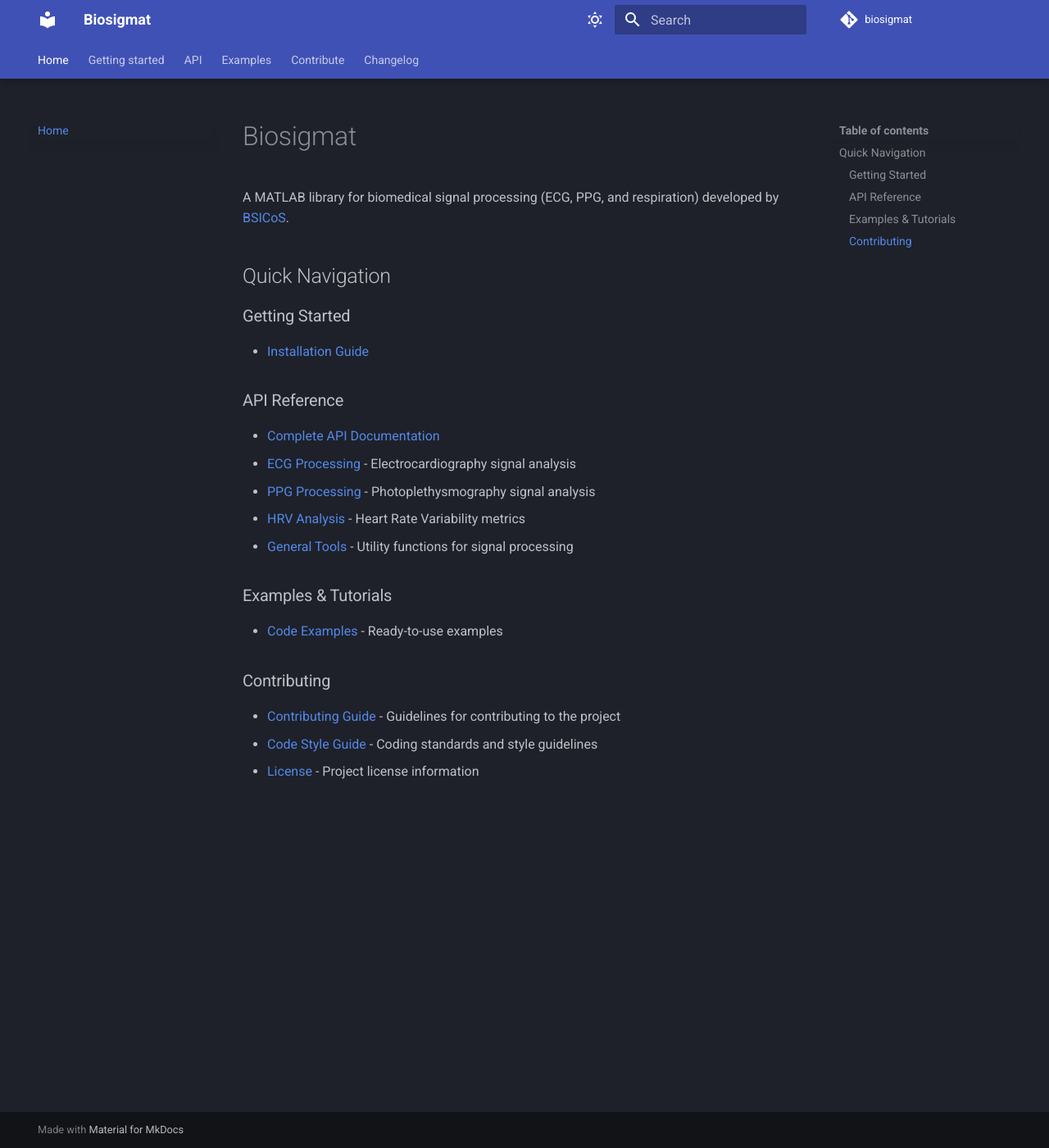
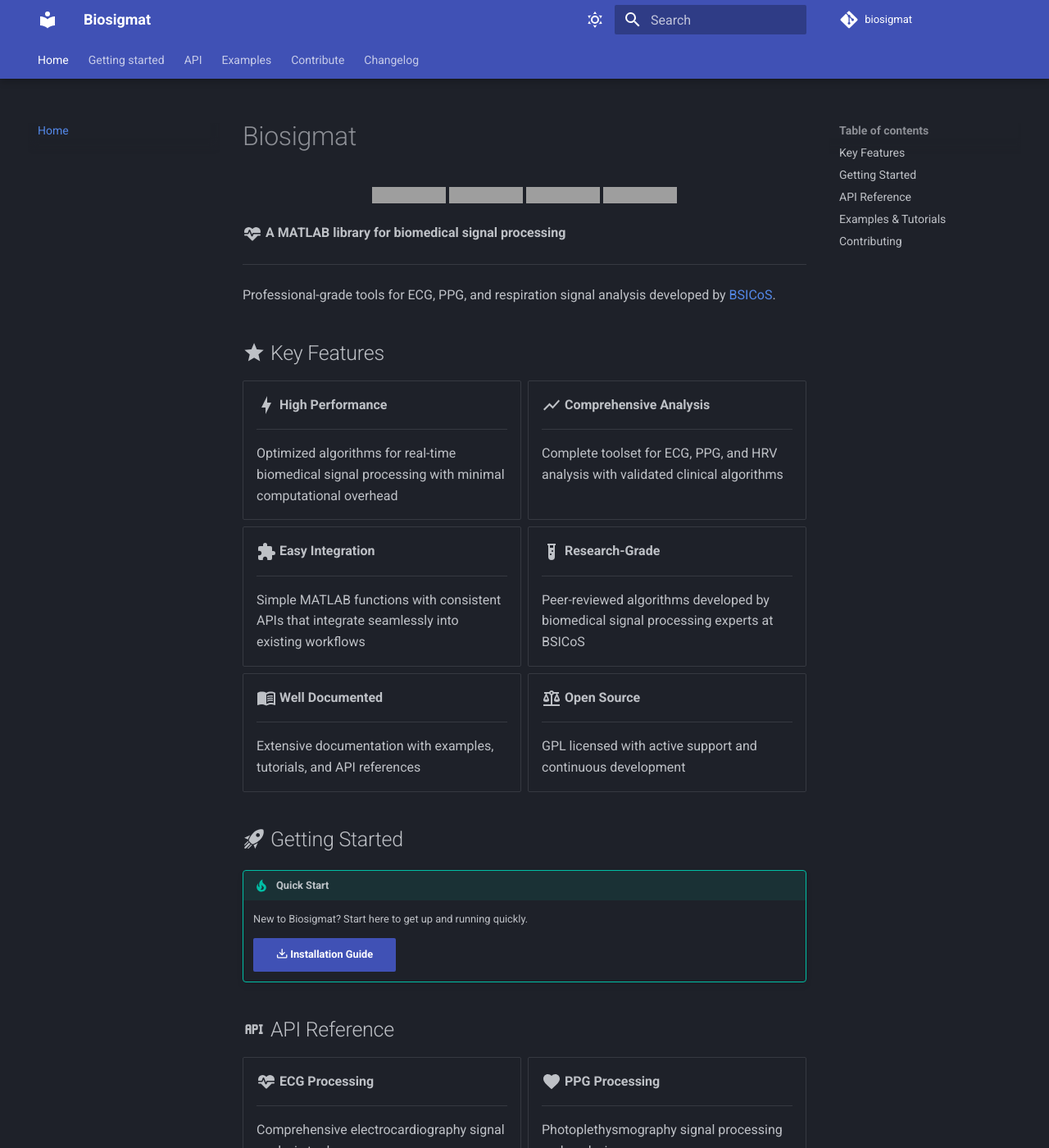
Before and after one commit to BSICoS/biosigmat, an MkDocs documentation site: the page built from docs/index.md, in a window 1280 px wide and 1400 px high. Shown: the whole window at 82% size. Built offline with MkDocs 1.6.1 and Material for MkDocs 9.7.7, drawn with Linux system fonts in a browser that asks for light colours; comment, search, counter and statistics services are not loaded; some of the changed text lies outside the part shown; grey boxes are pictures that could not be loaded.

Commit message:
Enhanced home style

```diff
--- a/docs/index.md
+++ b/docs/index.md
@@ -4,24 +4,150 @@
 
 # Biosigmat
 
-A MATLAB library for biomedical signal processing (ECG, PPG, and respiration) developed by [BSICoS](https://bsicos.i3a.es/es/).
+<div align="center" markdown>
 
-## Quick Navigation
+![MATLAB](https://img.shields.io/badge/MATLAB-R2025-green?style=flat-square&logo=mathworks)
+![License](https://img.shields.io/badge/License-GLP-blue?style=flat-square)
+![Tests](https://img.shields.io/badge/Tests-Passing-green?style=flat-square&logo=checkmarx)
+![Version](https://img.shields.io/badge/Version-0.1.0-orange?style=flat-square)
 
-### Getting Started
-- [Installation Guide](getting-started/installation.md)
+</div>
 
-### API Reference
-- [Complete API Documentation](api/index.md)
-- [ECG Processing](api/ecg/index.md) - Electrocardiography signal analysis
-- [PPG Processing](api/ppg/index.md) - Photoplethysmography signal analysis
-- [HRV Analysis](api/hrv/index.md) - Heart Rate Variability metrics
-- [General Tools](api/tools/index.md) - Utility functions for signal processing
+<div class="result" markdown>
 
-### Examples & Tutorials
-- [Code Examples](examples/index.md) - Ready-to-use examples
+:material-heart-pulse:{ .lg .middle } **A MATLAB library for biomedical signal processing**
 
-### Contributing
-- [Contributing Guide](contribute/contribution-guide.md) - Guidelines for contributing to the project
-- [Code Style Guide](contribute/code-style-guide.md) - Coding standards and style guidelines
-- [License](contribute/license.md) - Project license information
+---
+
+Professional-grade tools for ECG, PPG, and respiration signal analysis developed by [BSICoS](https://bsicos.i3a.es/es/).
+
+</div>
+
+## :material-star: Key Features
+
+<div class="grid cards" markdown>
+
+-   :material-lightning-bolt:{ .lg .middle } **High Performance**
+
+    ---
+
+    Optimized algorithms for real-time biomedical signal processing with minimal computational overhead
+
+-   :material-chart-line-variant:{ .lg .middle } **Comprehensive Analysis**
+
+    ---
+
+    Complete toolset for ECG, PPG, and HRV analysis with validated clinical algorithms
+
+-   :material-puzzle:{ .lg .middle } **Easy Integration**
+
+    ---
+
+    Simple MATLAB functions with consistent APIs that integrate seamlessly into existing workflows
+
+-   :material-test-tube:{ .lg .middle } **Research-Grade**
+
+    ---
+
+    Peer-reviewed algorithms developed by biomedical signal processing experts at BSICoS
+
+-   :material-book-open-variant:{ .lg .middle } **Well Documented**
+
+    ---
+
+    Extensive documentation with examples, tutorials, and API references
+
+-   :material-scale-balance:{ .lg .middle } **Open Source**
+
+    ---
+
+    GPL licensed with active support and continuous development
+
+</div>
+
+## :material-rocket-launch: Getting Started
+
+!!! tip "Quick Start"
+    New to Biosigmat? Start here to get up and running quickly.
+
+    [:octicons-download-16: Installation Guide](getting-started/installation.md){ .md-button .md-button--primary }
+
+## :material-api: API Reference
+
+<div class="grid cards" markdown>
+
+-   :material-heart-pulse:{ .lg .middle } **ECG Processing**
+
+    ---
+
+    Comprehensive electrocardiography signal analysis tools
+
+    [:octicons-arrow-right-24: ECG API](api/ecg/index.md)
+
+-   :material-heart:{ .lg .middle } **PPG Processing**
+
+    ---
+
+    Photoplethysmography signal processing and analysis
+
+    [:octicons-arrow-right-24: PPG API](api/ppg/index.md)
+
+-   :material-chart-line:{ .lg .middle } **HRV Analysis**
+
+    ---
+
+    Heart Rate Variability metrics and calculations
+
+    [:octicons-arrow-right-24: HRV API](api/hrv/index.md)
+
+-   :material-tools:{ .lg .middle } **General Tools**
+
+    ---
+
+    Utility functions for signal processing workflows
+
+    [:octicons-arrow-right-24: Tools API](api/tools/index.md)
+
+</div>
+
+[Complete API Documentation](api/index.md){ .md-button }
+
+## :material-code-braces: Examples & Tutorials
+
+!!! example "Ready-to-Use Examples"
+    Explore practical examples to learn how to use Biosigmat effectively.
+
+    [:octicons-code-16: Browse Examples](examples/index.md){ .md-button }
+
+## :material-account-group: Contributing
+
+!!! info "Join the Community"
+    Help us improve Biosigmat! We welcome contributions from the community.
+
+<div class="grid cards" markdown>
+
+-   :material-file-document-edit:{ .lg .middle } **Contributing Guide**
+
+    ---
+
+    Guidelines for contributing to the project
+
+    [:octicons-arrow-right-24: Contribute](contribute/contribution-guide.md)
+
+-   :material-code-tags:{ .lg .middle } **Code Style Guide**
+
+    ---
+
+    Coding standards and style guidelines
+
+    [:octicons-arrow-right-24: Style Guide](contribute/code-style-guide.md)
+
+-   :material-license:{ .lg .middle } **License**
+
+    ---
+
+    Project license information
+
+    [:octicons-arrow-right-24: License](contribute/license.md)
+
+</div>
```
